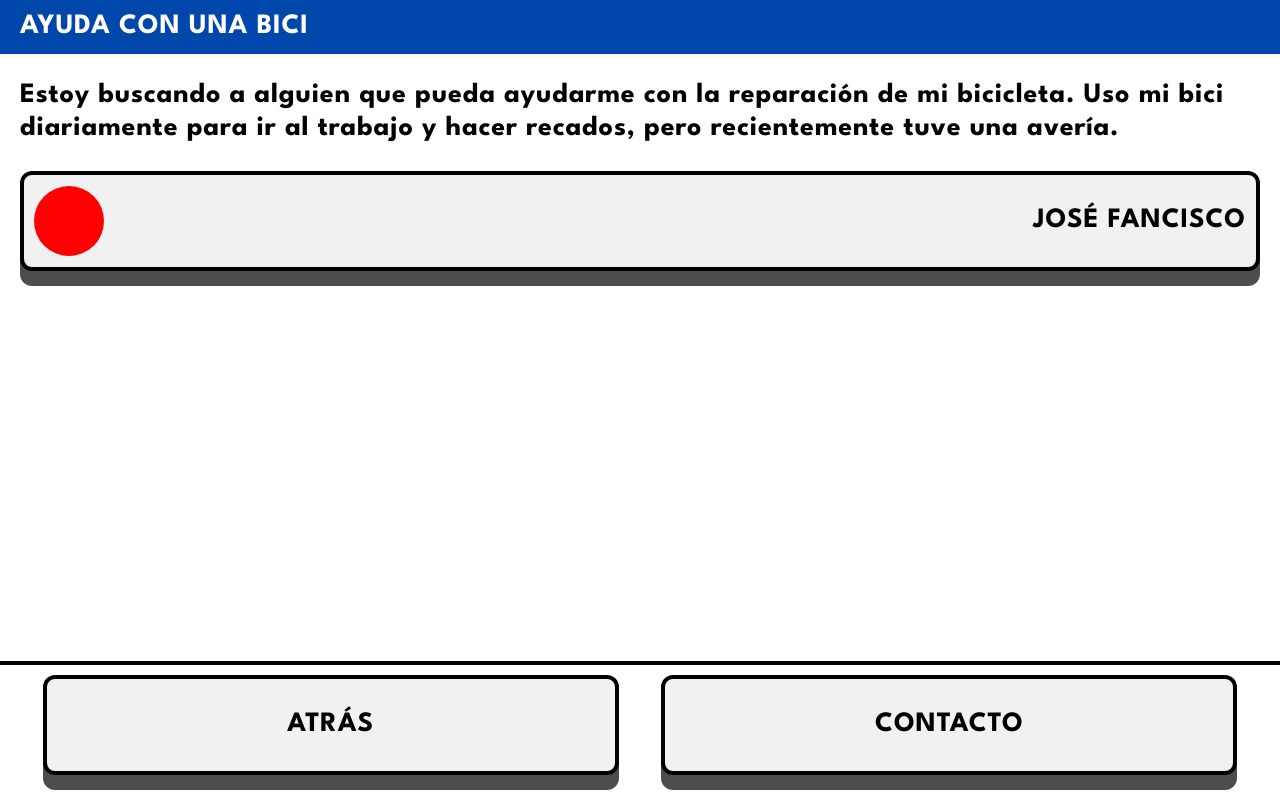
After one commit to rafaestaenclase/manita, a PHP site: page /frontend/html/viewPost.html in a window 1280 px wide. The commit adds this page. Run offline with PHP 8.4, Linux system fonts and the light colour scheme.

Commit message:
making views

```diff
--- a/frontend/css/default.css
+++ b/frontend/css/default.css
@@ -1,23 +1,127 @@
-* {
-    font-family: "Arimo", sans-serif;
-    box-sizing: border-box;
+
+@font-face {
+    font-family: 'LeagueSpartan';
+    src: url('./../fonts/LeagueSpartan.ttf') format('truetype');
+    font-style: normal;
     font-weight: bold;
 }
 
-body {
-    margin: 0;
-    padding: 20px;
-    height: calc(100vh - 40px);
+* {
+    font-size: 28px;
+    font-family: LeagueSpartan;
+    font-weight: 900;
+    letter-spacing: 0.03em;
+    line-height: 1.2;
+    color: black;
+    margin: 0px;
+    padding: 0px;
+    transition: all 0.3s ease;
 }
 
-.textColor {
-    color: #4D4D4D;
+body, html {
+
+    -webkit-user-select: none; /* Safari */
+    -moz-user-select: none; /* Firefox */
+    -ms-user-select: none; /* Internet Explorer/Edge */
+    user-select: none; /* Standard */
+
+
+    height: 100%;
+    display: flex;
+    flex-direction: column;
 }
 
-.subtextColor {
-    color: #999999;
+.backgroundGreen{
+    background: #1FDD76;
 }
 
-.backgoundColor {
-	background-color: #F1F1F1;
+.backgroundBlue{
+    background: #0047AB;
 }
+
+.backgroundYellow{
+    background: #FFD700;
+}
+
+.backgroundRed{
+    background: #D71F26;
+}
+
+
+#header {
+    flex-shrink: 0;
+    padding: 10px 20px;
+}
+
+#container {
+    padding: 10px 20px;
+    flex-grow: 1;
+    overflow-y: auto;
+}
+
+#container > * {
+    padding: 15px 0px;
+}
+
+#nav {
+    flex-shrink: 0;
+    border-top: 4px solid black;
+    display: flex;
+    justify-content: space-evenly;
+    align-items: center;
+    flex-wrap: wrap;
+}
+
+input {
+    width: calc(100% - 30px);
+    border: 4px solid black;
+    background: white;
+    padding: 10px;
+    margin: 10px 0px;
+}
+
+button {
+    width: 45%;
+    height: 100px;
+    box-shadow: 0 15px 0px 0px #4d4d4d;
+    margin-bottom: 25px !important;
+    border: 4px solid black;
+    border-radius: 12px;
+    background: #F1F1F1;
+    padding: 10px !important;
+    margin: 10px 0px;
+}
+
+button:active {
+    box-shadow: 0 8px 0px 0px #4d4d4d; /* Sombra inferior más pequeña */
+    transform: translateY(7px); /* Desplazar el botón hacia abajo */
+}
+
+h1 {
+    font-size: 45px;
+}
+
+.hidden {
+    display: none;
+}
+
+.invisible {
+    visibility: hidden;
+}
+
+.greeting * {
+    color: white;
+}
+
+@keyframes shake {
+    0% { transform: translateX(0); }
+    25% { transform: translateX(-5px); }
+    50% { transform: translateX(5px); }
+    75% { transform: translateX(-5px); }
+    100% { transform: translateX(0); }
+}
+
+.error {
+    border: 4px solid red;
+    animation: shake 0.3s;
+}
--- /dev/null
+++ b/frontend/css/viewPost.css
@@ -0,0 +1,19 @@
+#header {
+	color: white;
+}
+
+.userButton {
+	width: 100%;
+    display: flex;
+    align-content: center;
+    justify-content: space-between;
+    align-items: center;
+}
+
+.userImage {
+	border-radius: 1000px;
+	background-color: red;
+	width: 70px;
+	height: 70px;
+	display: inline-block;
+}
--- /dev/null
+++ b/frontend/html/viewPost.html
@@ -0,0 +1,31 @@
+<!DOCTYPE html>
+<html lang="en">
+<head>
+    <meta charset="utf-8">
+    <meta name="viewport" content="width=device-width, initial-scale=1" />
+    <link rel="preconnect" href="https://fonts.googleapis.com">
+    <link rel="preconnect" href="https://fonts.gstatic.com" crossorigin>
+    <link href="https://fonts.googleapis.com/css2?family=Arimo:ital,wght@0,400..700;1,400..700&display=swap" rel="stylesheet">
+    <link rel="stylesheet" type="text/css" href="./../css/default.css" />
+    <link rel="stylesheet" type="text/css" href="./../css/viewPost.css" />
+</head>
+<body>
+    <div id="header" class="backgroundBlue">AYUDA CON UNA BICI</div>
+
+
+    <div id="container">
+        <p>
+            Estoy buscando a alguien que pueda ayudarme con la reparación de mi bicicleta. Uso mi bici diariamente para ir al trabajo y hacer recados, pero recientemente tuve una avería.
+        </p>
+        <button class="userButton" onclick="location.href='./user.html?userId=12'">
+            <span class="userImage"></span>
+            <span>JOSÉ FANCISCO</span>
+        </button>
+    </div>
+
+    <div id="nav">
+        <button onclick="location.href='./board.html'">ATRÁS</button>
+        <button>CONTACTO</button>
+    </div>
+</body>
+</html>
```
Also changed, not shown: frontend/css/board.css (added, +8 -0 lines), frontend/css/home.css (+10 -25 lines), frontend/html/board.html (+13 -9 lines), frontend/html/home.html (+13 -18 lines), frontend/html/register.html (+6 -135 lines).
